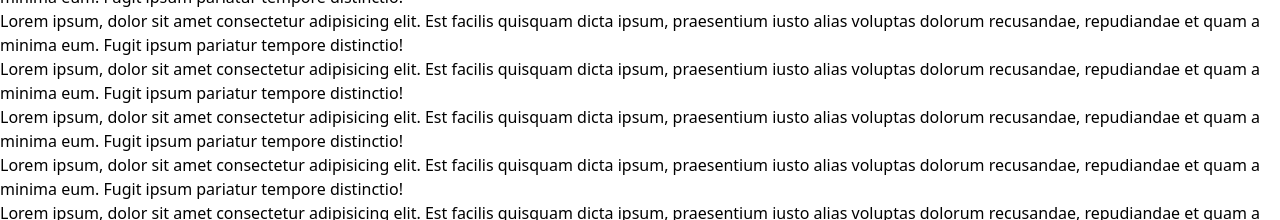
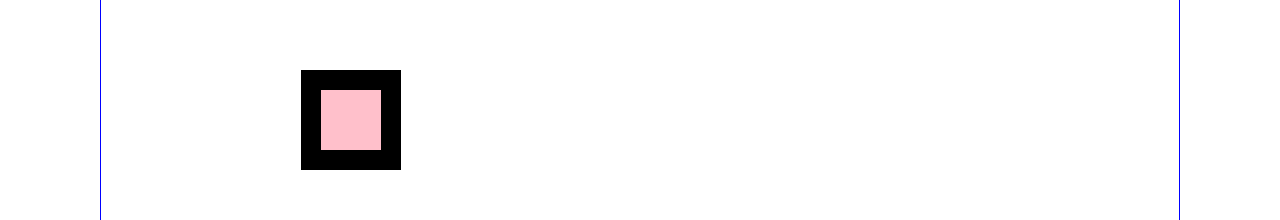
Before and after one commit to liujiaqi222/react-learn, a React (Vite) app: page / in a window 1280 px wide. Shown: the part 231-451 px from the top of the page. Built offline with nearby package versions, Linux system fonts and the light colour scheme.

Commit message:
网页中的各种距离

```diff
--- /dev/null
+++ b/src/06.Other Examples/2.Coordinates/OffsetTop_ClientTop.tsx
@@ -0,0 +1,36 @@
+import { useEffect, useRef } from "react";
+
+function App() {
+  const ref = useRef<HTMLDivElement>(null);
+
+  useEffect(() => {
+    console.log("offsetTop", ref.current?.offsetTop);
+    console.log("clientTop", ref.current?.clientTop);
+  }, []);
+
+  return (
+    <div>
+      <div
+        style={{
+          position: "relative",
+          margin: "100px",
+          padding: "200px",
+          border: "1px solid blue",
+        }}
+      >
+        <div
+          id="box"
+          ref={ref}
+          style={{
+            border: "20px solid #000",
+            width: "100px",
+            height: "100px",
+            background: "pink",
+          }}
+        ></div>
+      </div>
+    </div>
+  );
+}
+
+export default App;
--- /dev/null
+++ b/src/06.Other Examples/2.Coordinates/PageY_ClientY.tsx
@@ -0,0 +1,40 @@
+import { MouseEventHandler, useEffect, useRef } from "react";
+
+function App() {
+  const ref = useRef<HTMLDivElement>(null);
+
+  const clickHandler: MouseEventHandler<HTMLDivElement> = (e) => {
+    const top = ref.current!.getBoundingClientRect().top;
+    console.log("box pageY", e.pageY);
+    console.log("box clientY", e.clientY);
+    console.log("box offsetY", e.pageY-window.scrollY-top);
+    console.log("box screenY", e.screenY);
+  };
+
+  useEffect(() => {
+    document.getElementById("box")!.addEventListener("click", (e) => {
+      console.log("box2 pageY", e.pageY);
+      console.log("box2 clientY", e.clientY);
+      console.log("box2 offsetY", e.offsetY);
+      console.log("box2 screenY", e.screenY);
+    });
+  }, []);
+
+  return (
+    <div>
+      <div
+        id="box"
+        ref={ref}
+        style={{
+          marginTop: "800px",
+          width: "100px",
+          height: "100px",
+          background: "blue",
+        }}
+        onClick={clickHandler}
+      ></div>
+    </div>
+  );
+}
+
+export default App;
--- /dev/null
+++ b/src/06.Other Examples/2.Coordinates/geometry.html
@@ -0,0 +1,23 @@
+<!DOCTYPE HTML>
+<html>
+
+<body>
+  <div id="elem" style="overflow-y:scroll;width:300px;height:200px;border:1px solid black">
+    text text text text text text text text text text text text text text text text text text text text text text text
+    text text text text text text text text text text text text text text text text text text text
+    text text text text text text text text text text text text text text text text text text text text text text text
+    text text text text text text text text text text text text text text text text text text text
+    text text text text text text text text text text text text text text text text text text text text text text text
+    text text text
+  </div>
+
+  The element has <code>style="width:300px"</code>
+  <br>
+
+  <button onclick="alert( elem.offsetWidth )">alert( elem.offsetWidth )</button>
+  <button onclick="alert( elem.clientWidth )">alert( elem.clientWidth )</button>
+    <button onclick="alert( elem.scrollWidth )">alert( elem.scrollWidth )</button>
+  <button onclick="alert( getComputedStyle(elem).width )">alert( getComputedStyle(elem) )</button>
+</body>
+
+</html>
--- /dev/null
+++ b/src/06.Other Examples/2.Coordinates/scrollbarWidth.html
@@ -0,0 +1,32 @@
+<!DOCTYPE html>
+<html lang="en">
+
+<head>
+  <meta charset="UTF-8">
+  <meta name="viewport" content="width=device-width, initial-scale=1.0">
+  <title>Document</title>
+</head>
+
+<body>
+  <script>
+    "use strict";
+
+    // 创建一个包含滚动条的 div
+    let div = document.createElement('div');
+
+    div.style.overflowY = 'scroll';
+    div.style.width = '50px';
+    div.style.height = '50px';
+    div.style.backgroundColor='red'
+
+    // 必须将其放入文档（document）中，否则其大小将为 0
+    document.body.append(div);
+    let scrollWidth = div.offsetWidth - div.clientWidth;
+
+    // div.remove();
+
+    alert(scrollWidth);
+  </script>
+</body>
+
+</html>
--- a/src/main.tsx
+++ b/src/main.tsx
@@ -1,7 +1,7 @@
 import { StrictMode } from 'react'
 import { createRoot } from 'react-dom/client'
 import './index.css'
-import App from "./07.Building Components/4.Lazy Load/App"
+import App from "./06.Other Examples/2.Coordinates/OffsetTop_ClientTop"
 createRoot(document.getElementById('root')!).render(
   <StrictMode>
     <App />
```
